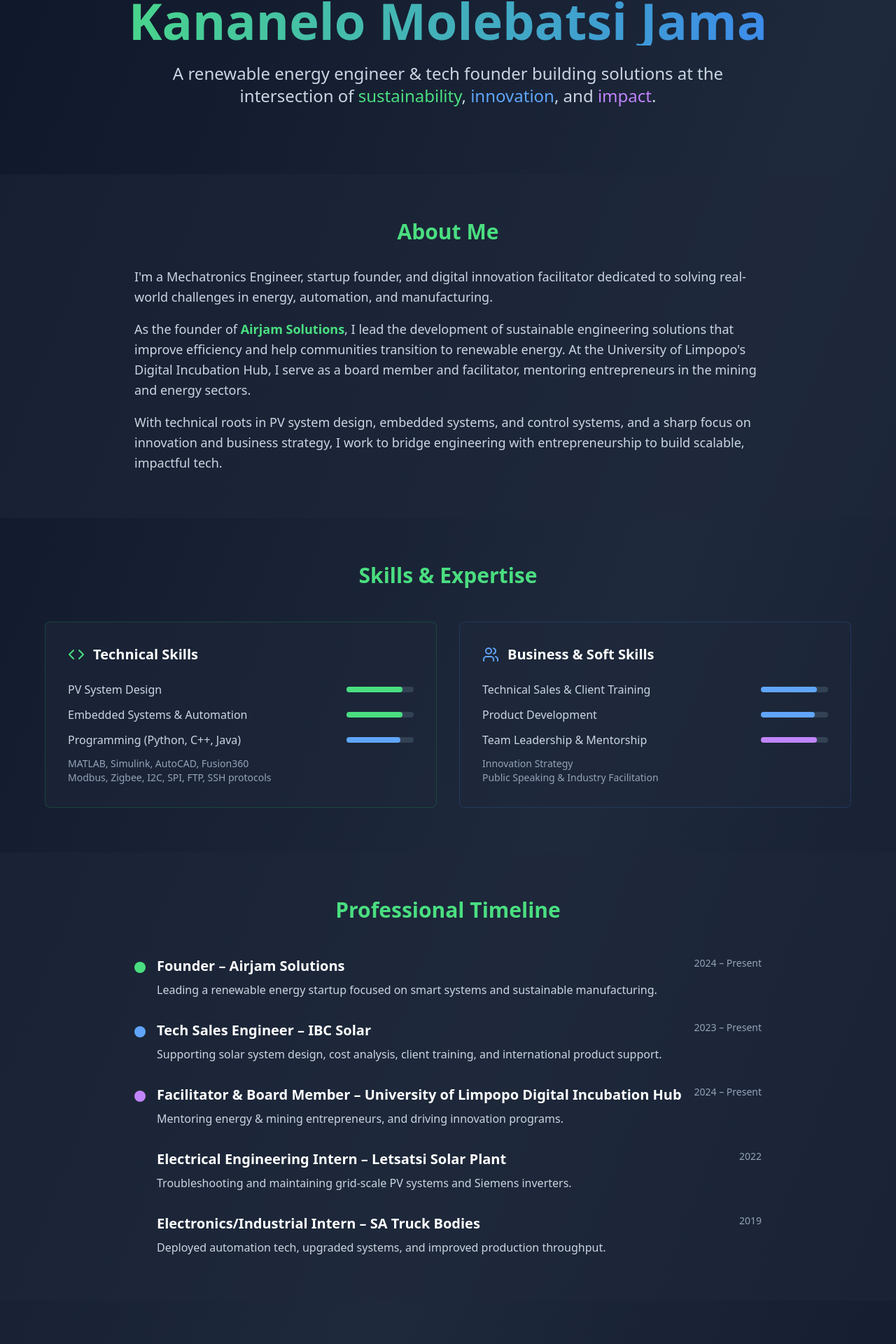
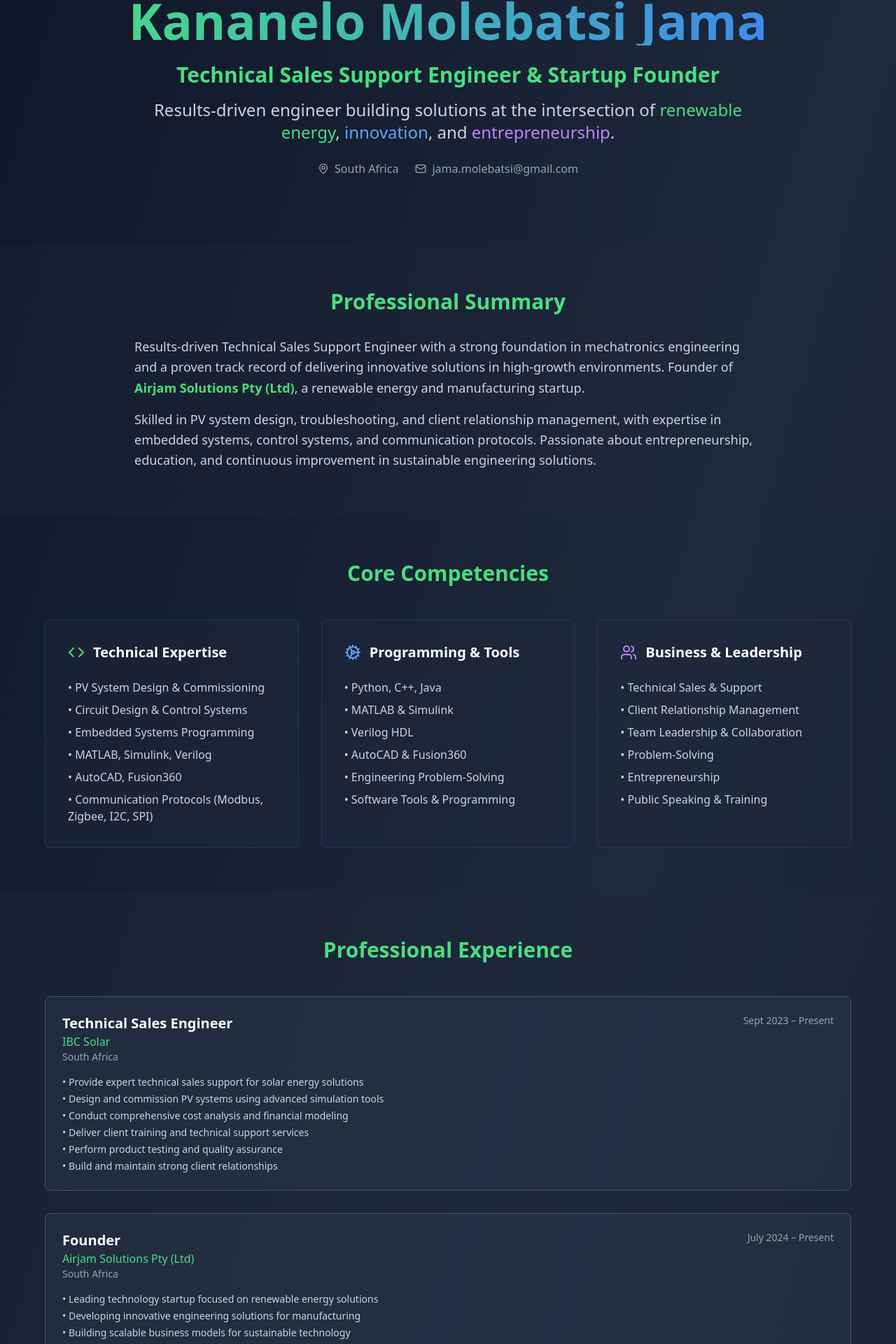
Before and after one commit to Jama3000/mkjama, a React (Vite) app: page / in a window 1280 px wide. Shown: the part 103-2023 px from the top of the page at 70% size. Built offline with nearby package versions, Linux system fonts and the light colour scheme.

Commit message:
Refine ePortfolio with CV information
Incorporate details from the provided CV image to enhance the ePortfolio's content for potential employees and partners.

```diff
--- a/src/pages/Index.tsx
+++ b/src/pages/Index.tsx
@@ -1,5 +1,5 @@
 
-import { Linkedin, Mail, ExternalLink, Code, Zap, Cog, Users, Award, Calendar } from "lucide-react";
+import { Linkedin, Mail, ExternalLink, Code, Zap, Cog, Users, Award, Calendar, MapPin, Phone } from "lucide-react";
 
 const Index = () => {
   return (
@@ -14,6 +14,7 @@ const Index = () => {
               <a href="#skills" className="hover:text-green-400 transition-colors">Skills</a>
               <a href="#experience" className="hover:text-green-400 transition-colors">Experience</a>
               <a href="#projects" className="hover:text-green-400 transition-colors">Projects</a>
+              <a href="#education" className="hover:text-green-400 transition-colors">Education</a>
               <a href="#contact" className="hover:text-green-400 transition-colors">Contact</a>
             </div>
           </div>
@@ -27,199 +28,271 @@ const Index = () => {
             <h1 className="text-5xl md:text-7xl font-bold mb-6 bg-gradient-to-r from-green-400 to-blue-500 bg-clip-text text-transparent">
               Kananelo Molebatsi Jama
             </h1>
+            <h2 className="text-2xl md:text-3xl text-green-400 mb-4 font-semibold">
+              Technical Sales Support Engineer & Startup Founder
+            </h2>
             <p className="text-xl md:text-2xl text-slate-300 max-w-4xl mx-auto leading-relaxed">
-              A renewable energy engineer & tech founder building solutions at the intersection of
-              <span className="text-green-400"> sustainability</span>,
+              Results-driven engineer building solutions at the intersection of
+              <span className="text-green-400"> renewable energy</span>,
               <span className="text-blue-400"> innovation</span>, and
-              <span className="text-purple-400"> impact</span>.
+              <span className="text-purple-400"> entrepreneurship</span>.
             </p>
-          </div>
-        </div>
-      </section>
-
-      {/* About Section */}
-      <section id="about" className="py-16 px-6 bg-slate-800/50">
-        <div className="max-w-4xl mx-auto">
-          <h2 className="text-3xl font-bold mb-8 text-center text-green-400">About Me</h2>
-          <div className="text-lg text-slate-300 leading-relaxed space-y-4">
-            <p>
-              I'm a Mechatronics Engineer, startup founder, and digital innovation facilitator dedicated to solving
-              real-world challenges in energy, automation, and manufacturing.
-            </p>
-            <p>
-              As the founder of <span className="text-green-400 font-semibold">Airjam Solutions</span>, I lead the development of sustainable
-              engineering solutions that improve efficiency and help communities transition to renewable energy. At the
-              University of Limpopo's Digital Incubation Hub, I serve as a board member and facilitator, mentoring
-              entrepreneurs in the mining and energy sectors.
-            </p>
-            <p>
-              With technical roots in PV system design, embedded systems, and control systems, and a sharp focus on
-              innovation and business strategy, I work to bridge engineering with entrepreneurship to build scalable,
-              impactful tech.
-            </p>
-          </div>
-        </div>
-      </section>
-
-      {/* Skills Section */}
-      <section id="skills" className="py-16 px-6">
-        <div className="max-w-6xl mx-auto">
-          <h2 className="text-3xl font-bold mb-12 text-center text-green-400">Skills & Expertise</h2>
-          <div className="grid md:grid-cols-2 gap-8">
-            {/* Technical Skills */}
-            <div className="bg-slate-800/50 p-8 rounded-lg border border-green-500/20 hover:border-green-500/40 transition-all">
-              <div className="flex items-center mb-6">
-                <Code className="text-green-400 mr-3" size={24} />
-                <h3 className="text-xl font-semibold">Technical Skills</h3>
+            <div className="flex justify-center items-center space-x-6 mt-6 text-slate-400">
+              <div className="flex items-center">
+                <MapPin size={16} className="mr-2" />
+                <span>South Africa</span>
               </div>
-              <div className="space-y-3 text-slate-300">
-                <div className="flex justify-between items-center">
-                  <span>PV System Design</span>
-                  <div className="w-24 bg-slate-700 rounded-full h-2">
-                    <div className="w-5/6 bg-green-400 h-2 rounded-full"></div>
-                  </div>
-                </div>
-                <div className="flex justify-between items-center">
-                  <span>Embedded Systems & Automation</span>
-                  <div className="w-24 bg-slate-700 rounded-full h-2">
-                    <div className="w-5/6 bg-green-400 h-2 rounded-full"></div>
-                  </div>
-                </div>
-                <div className="flex justify-between items-center">
-                  <span>Programming (Python, C++, Java)</span>
-                  <div className="w-24 bg-slate-700 rounded-full h-2">
-                    <div className="w-4/5 bg-blue-400 h-2 rounded-full"></div>
-                  </div>
-                </div>
-                <div className="text-sm text-slate-400 mt-4">
-                  MATLAB, Simulink, AutoCAD, Fusion360<br />
-                  Modbus, Zigbee, I2C, SPI, FTP, SSH protocols
-                </div>
-              </div>
-            </div>
-
-            {/* Business Skills */}
-            <div className="bg-slate-800/50 p-8 rounded-lg border border-blue-500/20 hover:border-blue-500/40 transition-all">
-              <div className="flex items-center mb-6">
-                <Users className="text-blue-400 mr-3" size={24} />
-                <h3 className="text-xl font-semibold">Business & Soft Skills</h3>
-              </div>
-              <div className="space-y-3 text-slate-300">
-                <div className="flex justify-between items-center">
-                  <span>Technical Sales & Client Training</span>
-                  <div className="w-24 bg-slate-700 rounded-full h-2">
-                    <div className="w-5/6 bg-blue-400 h-2 rounded-full"></div>
-                  </div>
-                </div>
-                <div className="flex justify-between items-center">
-                  <span>Product Development</span>
-                  <div className="w-24 bg-slate-700 rounded-full h-2">
-                    <div className="w-4/5 bg-blue-400 h-2 rounded-full"></div>
-                  </div>
-                </div>
-                <div className="flex justify-between items-center">
-                  <span>Team Leadership & Mentorship</span>
-                  <div className="w-24 bg-slate-700 rounded-full h-2">
-                    <div className="w-5/6 bg-purple-400 h-2 rounded-full"></div>
-                  </div>
-                </div>
-                <div className="text-sm text-slate-400 mt-4">
-                  Innovation Strategy<br />
-                  Public Speaking & Industry Facilitation
-                </div>
+              <div className="flex items-center">
+                <Mail size={16} className="mr-2" />
+                <span>jama.molebatsi@gmail.com</span>
               </div>
             </div>
           </div>
         </div>
       </section>
 
-      {/* Experience Timeline */}
+      {/* Professional Summary */}
+      <section className="py-16 px-6 bg-slate-800/30">
+        <div className="max-w-4xl mx-auto">
+          <h2 className="text-3xl font-bold mb-8 text-center text-green-400">Professional Summary</h2>
+          <div className="text-lg text-slate-300 leading-relaxed">
+            <p className="mb-4">
+              Results-driven Technical Sales Support Engineer with a strong foundation in mechatronics engineering
+              and a proven track record of delivering innovative solutions in high-growth environments.
+              Founder of <span className="text-green-400 font-semibold">Airjam Solutions Pty (Ltd)</span>,
+              a renewable energy and manufacturing startup.
+            </p>
+            <p>
+              Skilled in PV system design, troubleshooting, and client relationship management, with expertise
+              in embedded systems, control systems, and communication protocols. Passionate about entrepreneurship,
+              education, and continuous improvement in sustainable engineering solutions.
+            </p>
+          </div>
+        </div>
+      </section>
+
+      {/* Core Competencies */}
+      <section id="skills" className="py-16 px-6">
+        <div className="max-w-6xl mx-auto">
+          <h2 className="text-3xl font-bold mb-12 text-center text-green-400">Core Competencies</h2>
+          <div className="grid md:grid-cols-3 gap-8">
+            {/* Technical Skills */}
+            <div className="bg-slate-800/50 p-8 rounded-lg border border-green-500/20 hover:border-green-500/40 transition-all">
+              <div className="flex items-center mb-6">
+                <Code className="text-green-400 mr-3" size={24} />
+                <h3 className="text-xl font-semibold">Technical Expertise</h3>
+              </div>
+              <ul className="space-y-2 text-slate-300">
+                <li>• PV System Design & Commissioning</li>
+                <li>• Circuit Design & Control Systems</li>
+                <li>• Embedded Systems Programming</li>
+                <li>• MATLAB, Simulink, Verilog</li>
+                <li>• AutoCAD, Fusion360</li>
+                <li>• Communication Protocols (Modbus, Zigbee, I2C, SPI)</li>
+              </ul>
+            </div>
+
+            {/* Programming & Software */}
+            <div className="bg-slate-800/50 p-8 rounded-lg border border-blue-500/20 hover:border-blue-500/40 transition-all">
+              <div className="flex items-center mb-6">
+                <Cog className="text-blue-400 mr-3" size={24} />
+                <h3 className="text-xl font-semibold">Programming & Tools</h3>
+              </div>
+              <ul className="space-y-2 text-slate-300">
+                <li>• Python, C++, Java</li>
+                <li>• MATLAB & Simulink</li>
+                <li>• Verilog HDL</li>
+                <li>• AutoCAD & Fusion360</li>
+                <li>• Engineering Problem-Solving</li>
+                <li>• Software Tools & Programming</li>
+              </ul>
+            </div>
+
+            {/* Business & Leadership */}
+            <div className="bg-slate-800/50 p-8 rounded-lg border border-purple-500/20 hover:border-purple-500/40 transition-all">
+              <div className="flex items-center mb-6">
+                <Users className="text-purple-400 mr-3" size={24} />
+                <h3 className="text-xl font-semibold">Business & Leadership</h3>
+              </div>
+              <ul className="space-y-2 text-slate-300">
+                <li>• Technical Sales & Support</li>
+                <li>• Client Relationship Management</li>
+                <li>• Team Leadership & Collaboration</li>
+                <li>• Problem-Solving</li>
+                <li>• Entrepreneurship</li>
+                <li>• Public Speaking & Training</li>
+              </ul>
+            </div>
+          </div>
+        </div>
+      </section>
+
+      {/* Professional Experience */}
       <section id="experience" className="py-16 px-6 bg-slate-800/50">
-        <div className="max-w-4xl mx-auto">
-          <h2 className="text-3xl font-bold mb-12 text-center text-green-400">Professional Timeline</h2>
+        <div className="max-w-6xl mx-auto">
+          <h2 className="text-3xl font-bold mb-12 text-center text-green-400">Professional Experience</h2>
           <div className="space-y-8">
             {[
               {
-                title: "Founder – Airjam Solutions",
-                period: "2024 – Present",
-                description: "Leading a renewable energy startup focused on smart systems and sustainable manufacturing.",
+                title: "Technical Sales Engineer",
+                company: "IBC Solar",
+                period: "Sept 2023 – Present",
+                location: "South Africa",
+                responsibilities: [
+                  "Provide expert technical sales support for solar energy solutions",
+                  "Design and commission PV systems using advanced simulation tools",
+                  "Conduct comprehensive cost analysis and financial modeling",
+                  "Deliver client training and technical support services",
+                  "Perform product testing and quality assurance",
+                  "Build and maintain strong client relationships"
+                ],
                 color: "green"
               },
               {
-                title: "Tech Sales Engineer – IBC Solar",
-                period: "2023 – Present",
-                description: "Supporting solar system design, cost analysis, client training, and international product support.",
+                title: "Founder",
+                company: "Airjam Solutions Pty (Ltd)",
+                period: "July 2024 – Present",
+                location: "South Africa",
+                responsibilities: [
+                  "Leading technology startup focused on renewable energy solutions",
+                  "Developing innovative engineering solutions for manufacturing",
+                  "Building scalable business models for sustainable technology",
+                  "Managing product development and market strategy"
+                ],
                 color: "blue"
               },
               {
-                title: "Facilitator & Board Member – University of Limpopo Digital Incubation Hub",
-                period: "2024 – Present",
-                description: "Mentoring energy & mining entrepreneurs, and driving innovation programs.",
+                title: "Facilitator & Board Member",
+                company: "University of Limpopo Digital Incubation Hub",
+                period: "March 2024 – Present",
+                location: "South Africa",
+                responsibilities: [
+                  "Facilitate upskilling programs for startup incubates",
+                  "Organize industry events and networking sessions",
+                  "Provide strategic guidance as board member",
+                  "Mentor entrepreneurs in mining and energy sectors"
+                ],
                 color: "purple"
               },
               {
-                title: "Electrical Engineering Intern – Letsatsi Solar Plant",
-                period: "2022",
-                description: "Troubleshooting and maintaining grid-scale PV systems and Siemens inverters.",
+                title: "Electrical Engineering Intern",
+                company: "Letsatsi Solar Plant",
+                period: "Jan 2022",
+                location: "South Africa",
+                responsibilities: [
+                  "Maintained and optimized solar panel networks",
+                  "Diagnosed and resolved plant breakdowns",
+                  "Troubleshot high-voltage systems (132/33kV)",
+                  "Performed Siemens inverter diagnostics and maintenance"
+                ],
                 color: "yellow"
               },
               {
-                title: "Electronics/Industrial Intern – SA Truck Bodies",
+                title: "Electronics/Industrial Engineering Intern",
+                company: "SA Truck Bodies",
                 period: "2019",
-                description: "Deployed automation tech, upgraded systems, and improved production throughput.",
+                location: "South Africa",
+                responsibilities: [
+                  "Rotated across multiple engineering departments",
+                  "Developed and upgraded automation sensors",
+                  "Designed custom truck trailers using CAD software",
+                  "Programmed FANUC robot arms for production line"
+                ],
                 color: "red"
               }
             ].map((item, index) => (
-              <div key={index} className="flex items-start space-x-4">
-                <div className={`w-4 h-4 rounded-full bg-${item.color}-400 mt-2 flex-shrink-0`}></div>
-                <div className="flex-grow">
-                  <div className="flex justify-between items-start mb-2">
+              <div key={index} className="bg-slate-700/30 p-6 rounded-lg border border-slate-600">
+                <div className="flex justify-between items-start mb-4">
+                  <div>
                     <h3 className="text-xl font-semibold text-white">{item.title}</h3>
-                    <span className="text-slate-400 text-sm">{item.period}</span>
+                    <p className="text-green-400 font-medium">{item.company}</p>
+                    <p className="text-slate-400 text-sm">{item.location}</p>
                   </div>
-                  <p className="text-slate-300">{item.description}</p>
+                  <span className="text-slate-400 text-sm">{item.period}</span>
                 </div>
+                <ul className="text-slate-300 space-y-1">
+                  {item.responsibilities.map((resp, idx) => (
+                    <li key={idx} className="text-sm">• {resp}</li>
+                  ))}
+                </ul>
               </div>
             ))}
           </div>
         </div>
       </section>
 
+      {/* Education */}
+      <section id="education" className="py-16 px-6">
+        <div className="max-w-4xl mx-auto">
+          <h2 className="text-3xl font-bold mb-12 text-center text-green-400">Education</h2>
+          <div className="space-y-6">
+            <div className="bg-slate-700/50 p-6 rounded-lg border border-slate-600">
+              <div className="flex items-center mb-4">
+                <Award className="text-blue-400 mr-3" size={20} />
+                <div>
+                  <h3 className="text-xl font-semibold text-white">B.Sc. Mechatronics Engineering</h3>
+                  <p className="text-blue-400">University of Cape Town</p>
+                  <p className="text-slate-400 text-sm">2018 – Present</p>
+                </div>
+              </div>
+              <p className="text-slate-300">Majors: Embedded Systems, Control & Instrumentation, Mechatronics Design</p>
+            </div>
+            <div className="bg-slate-700/50 p-6 rounded-lg border border-slate-600">
+              <div className="flex items-center mb-4">
+                <Award className="text-yellow-400 mr-3" size={20} />
+                <div>
+                  <h3 className="text-xl font-semibold text-white">National Senior Certificate (NSC)</h3>
+                  <p className="text-yellow-400">Grey College Secondary</p>
+                  <p className="text-slate-400 text-sm">2017</p>
+                </div>
+              </div>
+              <p className="text-slate-300">5 Distinctions | Full Colours (Academics) | Half Colours (Soccer, Chess, Debating)</p>
+            </div>
+          </div>
+        </div>
+      </section>
+
       {/* Projects Section */}
-      <section id="projects" className="py-16 px-6">
+      <section id="projects" className="py-16 px-6 bg-slate-800/50">
         <div className="max-w-6xl mx-auto">
-          <h2 className="text-3xl font-bold mb-12 text-center text-green-400">Featured Projects</h2>
+          <h2 className="text-3xl font-bold mb-12 text-center text-green-400">Key Projects & Achievements</h2>
           <div className="grid md:grid-cols-2 lg:grid-cols-3 gap-6">
             {[
               {
                 icon: <Zap className="text-yellow-400" size={24} />,
                 title: "Solar Design Optimization",
                 company: "IBC Solar",
-                description: "Designed and commissioned commercial PV systems using advanced simulation tools and financial analysis models."
+                description: "Designed and commissioned commercial PV systems using advanced simulation tools and comprehensive financial analysis models."
               },
               {
                 icon: <Cog className="text-blue-400" size={24} />,
                 title: "Factory Automation Upgrade",
                 company: "SA Truck Bodies",
-                description: "Engineered and deployed semi-automated sensors and robotic arms for trailer production."
+                description: "Engineered and deployed semi-automated sensors and FANUC robotic arms for enhanced trailer production efficiency."
               },
               {
                 icon: <Zap className="text-red-400" size={24} />,
                 title: "Real-Time Solar Diagnostics",
                 company: "Letsatsi Solar Plant",
-                description: "Maintained high-voltage systems (132/33kV), performed inverter diagnostics, and resolved breakdowns."
+                description: "Maintained high-voltage systems (132/33kV), performed advanced inverter diagnostics, and resolved critical system breakdowns."
               },
               {
                 icon: <Code className="text-green-400" size={24} />,
                 title: "Smart Energy Modules",
                 company: "Airjam Solutions",
-                description: "Built modular energy units for off-grid communities focused on energy efficiency and affordability."
+                description: "Developed modular energy units for off-grid communities focused on energy efficiency, affordability, and user-friendly interfaces."
               },
               {
                 icon: <Users className="text-purple-400" size={24} />,
-                title: "Incubation Training Programs",
-                company: "Digital Hub",
-                description: "Developed and delivered training workshops for aspiring entrepreneurs in mining & energy."
+                title: "Entrepreneurship Training",
+                company: "Digital Incubation Hub",
+                description: "Developed and delivered comprehensive training workshops for aspiring entrepreneurs in mining and energy sectors."
+              },
+              {
+                icon: <Award className="text-orange-400" size={24} />,
+                title: "Product Development",
+                company: "Multiple Projects",
+                description: "Led end-to-end product development initiatives from concept to market, focusing on sustainable engineering solutions."
               }
             ].map((project, index) => (
               <div key={index} className="bg-slate-800/50 p-6 rounded-lg border border-slate-700 hover:border-green-500/40 transition-all hover:transform hover:scale-105">
@@ -237,39 +310,14 @@ const Index = () => {
         </div>
       </section>
 
-      {/* Education Section */}
-      <section className="py-16 px-6 bg-slate-800/50">
-        <div className="max-w-4xl mx-auto">
-          <h2 className="text-3xl font-bold mb-12 text-center text-green-400">Education</h2>
-          <div className="space-y-6">
-            <div className="bg-slate-700/50 p-6 rounded-lg border border-slate-600">
-              <div className="flex items-center mb-4">
-                <Award className="text-blue-400 mr-3" size={20} />
-                <div>
-                  <h3 className="text-xl font-semibold text-white">B.Sc. Mechatronics Engineering</h3>
-                  <span className="text-blue-400">University of Cape Town</span>
-                </div>
-              </div>
-              <p className="text-slate-300">Majors: Embedded Systems, Control & Instrumentation, Mechatronics Design</p>
-            </div>
-            <div className="bg-slate-700/50 p-6 rounded-lg border border-slate-600">
-              <div className="flex items-center mb-4">
-                <Award className="text-yellow-400 mr-3" size={20} />
-                <div>
-                  <h3 className="text-xl font-semibold text-white">National Senior Certificate (NSC)</h3>
-                  <span className="text-yellow-400">Grey College Secondary</span>
-                </div>
-              </div>
-              <p className="text-slate-300">5 distinctions | Full Colours (Academics) | Half Colours (Soccer, Chess, Debating)</p>
-            </div>
-          </div>
-        </div>
-      </section>
-
       {/* Contact Section */}
       <section id="contact" className="py-16 px-6">
         <div className="max-w-4xl mx-auto text-center">
           <h2 className="text-3xl font-bold mb-12 text-green-400">Let's Connect</h2>
+          <p className="text-slate-300 mb-8 text-lg">
+            Ready to collaborate on innovative engineering solutions or discuss partnership opportunities?
+            Let's connect and build the future of sustainable technology together.
+          </p>
           <div className="flex justify-center space-x-8">
             <a
               href="mailto:jama.molebatsi@gmail.com"
@@ -298,7 +346,7 @@ const Index = () => {
 
       {/* Footer */}
       <footer className="py-8 px-6 border-t border-slate-700 text-center text-slate-400">
-        <p>&copy; 2024 Kananelo Molebatsi Jama. Building the future of sustainable energy.</p>
+        <p>&copy; 2024 Kananelo Molebatsi Jama. Building the future of sustainable energy and innovation.</p>
       </footer>
     </div>
   );
```
